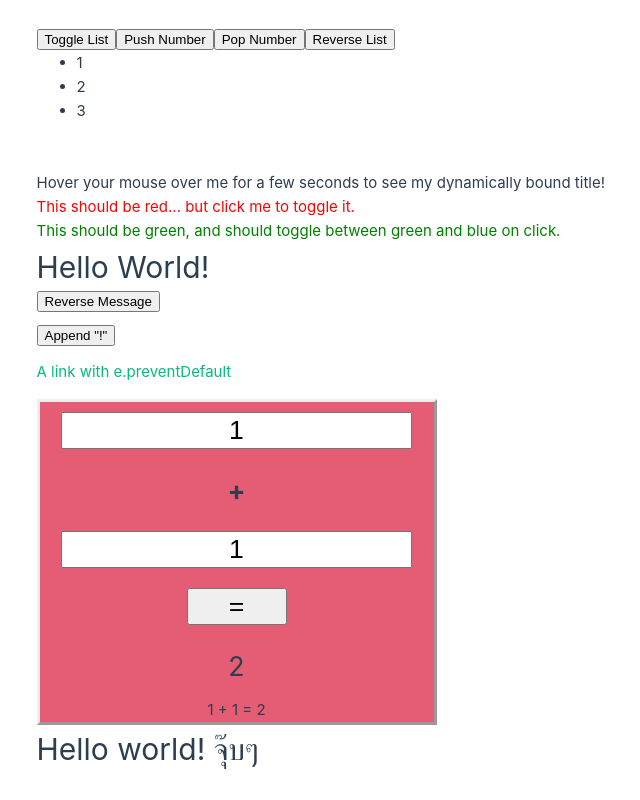
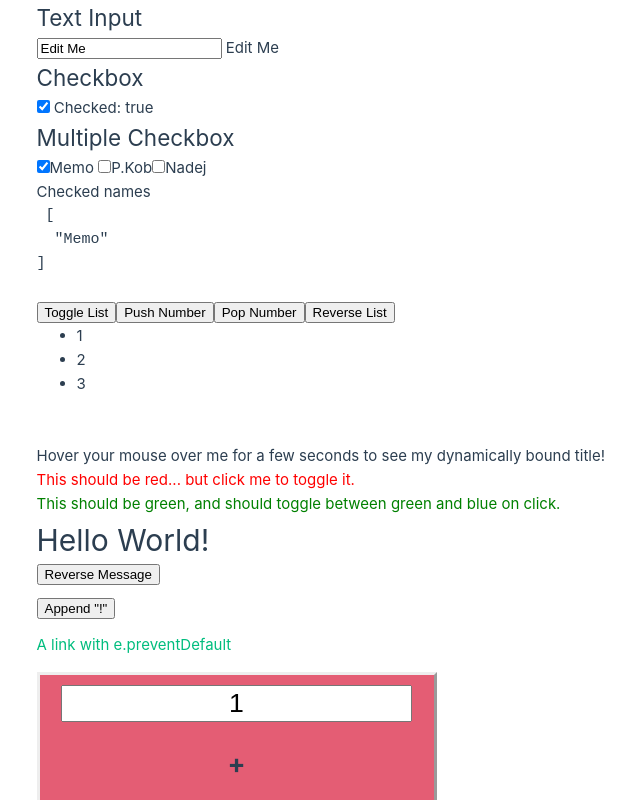
Before and after one commit to Memiez/lab2vuejs, a Vue app: page / in a window 1280 px wide. Shown: the top 800 px of the page, without its empty margins (35-675 px from the left). Built offline with nearby package versions, Linux system fonts and the light colour scheme.

Commit message:
CheckedNames

```diff
--- a/src/App.vue
+++ b/src/App.vue
@@ -6,11 +6,14 @@ import HelloWorldExsample from "./components/HelloWorldExsample.vue";
 import HandingUserInput from "./components/HandingUserInput.vue";
 import AttributeBindings from "./components/AttributeBindings.vue";
 import ConditionsAndLoops from "./components/ConditionsAndLoops.vue";
+import FormBindings from "./components/FormBindings.vue";
 </script>
 
 <!--เรียกใช้ Component ใน template-->
 <template>
   <div>
+    <FormBindings />
+    <br />
     <ConditionsAndLoops />
     <br />
     <br />
@@ -21,5 +24,4 @@ import ConditionsAndLoops from "./components/ConditionsAndLoops.vue";
   </div>
 </template>
 
-<style scoped>
-</style>
+<style scoped></style>
--- /dev/null
+++ b/src/components/FormBindings.vue
@@ -0,0 +1,26 @@
+<script setup lang="ts">
+import { ref } from "vue";
+const text = ref("Edit Me");
+const checked = ref(true);
+const checkedNames = ref(["Memo"]);
+</script>
+
+<template>
+  <h2>Text Input</h2>
+  <input v-model="text" /> {{ text }}
+
+  <h2>Checkbox</h2>
+  <input type="checkbox" v-model="checked" ide="checkbox" />
+  <label for="checkbox"> Checked: {{ checked }}</label>
+
+  <h2>Multiple Checkbox</h2>
+  <input type="checkbox" v-model="checkedNames" id="Memo" value="Memo" />
+  <label for="Memo">Memo </label>
+  <input type="checkbox" v-model="checkedNames" id="P.Kob" value="P.Kob" />
+  <label for="P.Kob">P.Kob</label>
+  <input type="checkbox" v-model="checkedNames" id="์Nadej" value="Nadej" />
+  <label for="Nadej">Nadej</label>
+  <p>Checked names</p>
+  <pre> {{checkedNames}} </pre>
+
+</template>
```
